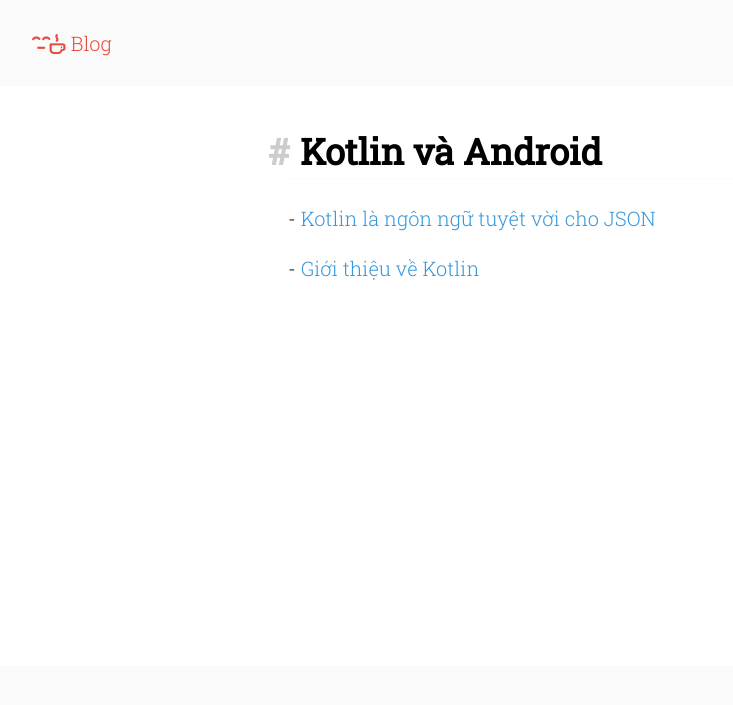
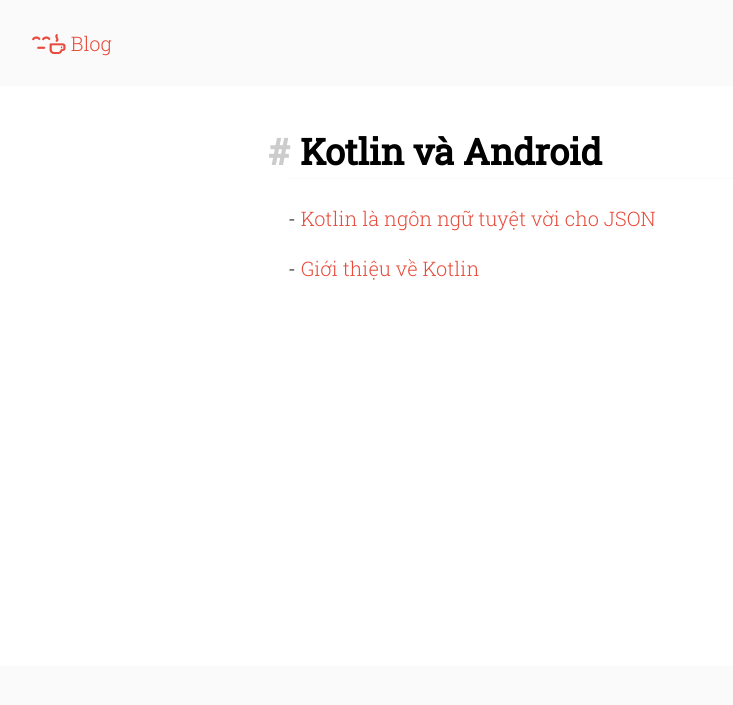
Before and after one commit to ldhnam/ldhnam.github.io, a plain HTML site: page posts/home.html in a window 1280 px wide. Shown: the top 705 px of the page, without its empty margins (2-735 px from the left). Drawn offline with nearby package versions, Linux system fonts and the light colour scheme; some packages are replaced by stand-ins of ours.

Commit message:
Update css

```diff
--- a/css/theme.css
+++ b/css/theme.css
@@ -204,7 +204,7 @@ ul li {
 
 .main a {
   text-decoration: none;
-  color: #3498db;
+    color: #e74c3c;
 }
 
 .header {
```
